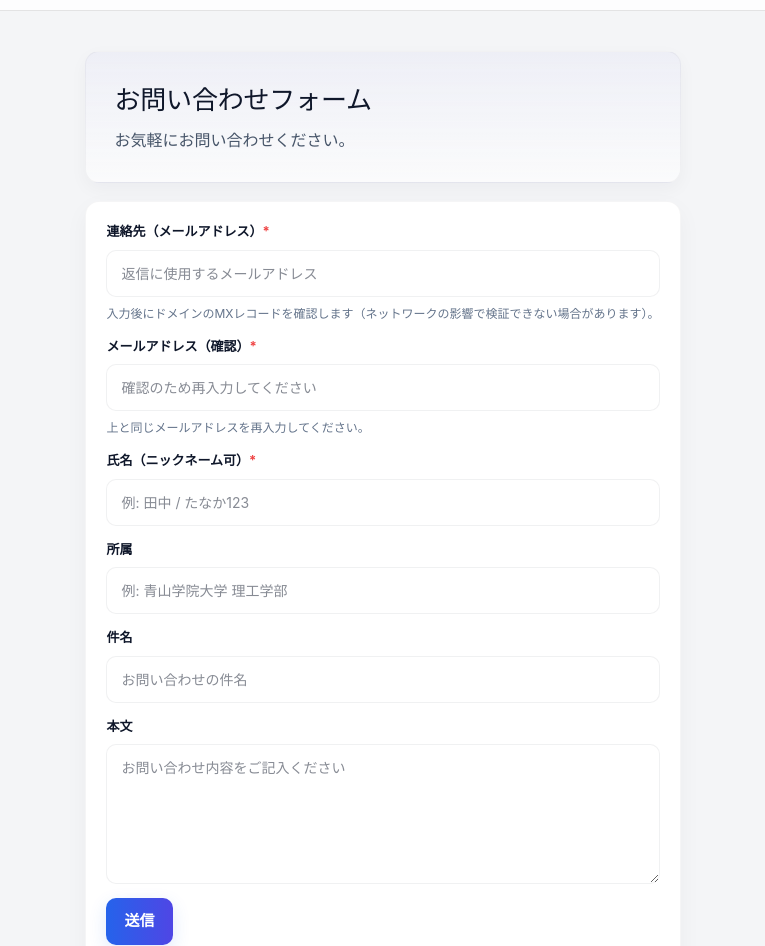
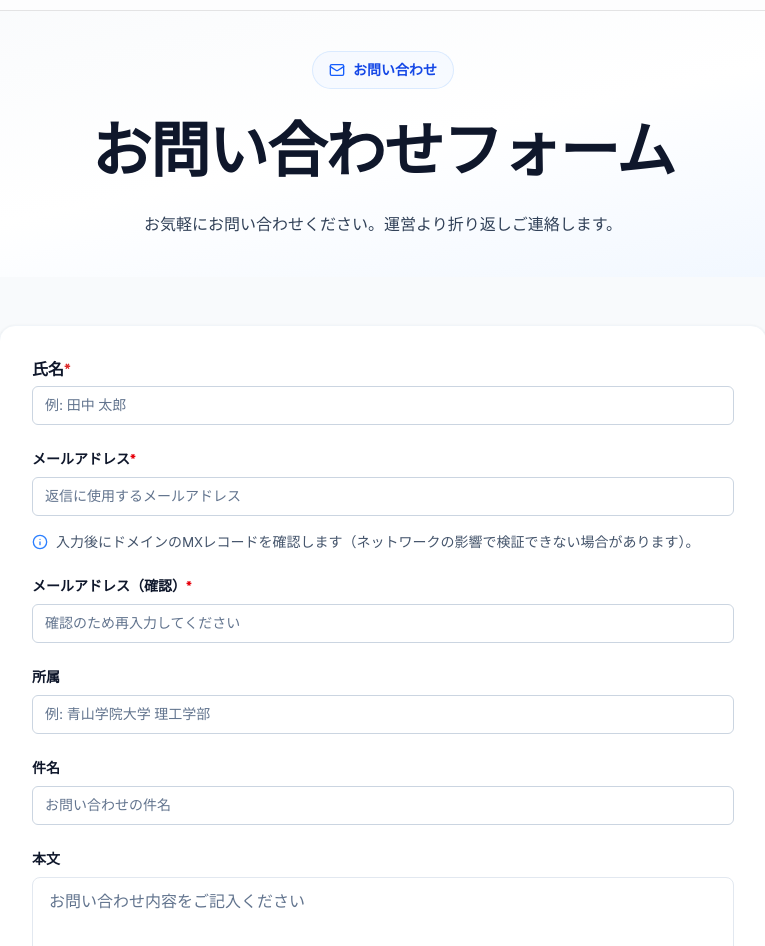
Before and after one commit to digitart-tech-assoc/AuthWebApp, a Next.js app in the folder frontend/: page /contact in a window 1280 px wide. Shown: the part 46-992 px from the top of the page, without its empty margins (257-1022 px from the left). Built offline with nearby package versions, Linux system fonts and the light colour scheme; no server answers.

Commit message:
feat: お問い合わせフォームのデザインを改善し、ユーザーインターフェースを向上

```diff
--- a/frontend/src/app/contact/page.tsx
+++ b/frontend/src/app/contact/page.tsx
@@ -1,8 +1,10 @@
 "use client";
 
 import { useState } from "react";
-import styles from "../join/join.module.css";
+import { Mail, Info } from "lucide-react";
 import { submitContact } from "@/actions/contact";
+import NameInput from "@/components/forms/NameInput";
+import TextInput from "@/components/forms/TextInput";
 
 export default function ContactPage() {
   const [email, setEmail] = useState("");
@@ -109,123 +111,151 @@ export default function ContactPage() {
   }
 
   return (
-    <main className={styles.page}>
-      <section className={styles.hero}>
-        <h1 className={styles.title}>お問い合わせフォーム</h1>
-        <p className={styles.lead}>お気軽にお問い合わせください。</p>
+    <main className="bg-slate-50 text-slate-900 font-sans min-h-screen">
+      <section className="bg-gradient-to-br from-slate-50 via-white to-blue-50 pt-10 pb-10 md:pt-10 md:pb-10 px-6">
+        <div className="max-w-4xl mx-auto text-center space-y-6 md:space-y-8">
+          <div className="inline-block">
+            <div className="inline-flex items-center gap-2 px-4 py-2 rounded-full border border-blue-200/50 bg-blue-50/50">
+              <Mail className="w-4 h-4 text-blue-600" />
+              <span className="text-sm font-semibold text-blue-700">お問い合わせ</span>
+            </div>
+          </div>
+
+          <h1 className="text-4xl md:text-5xl lg:text-6xl font-extrabold tracking-tight">
+            <span className="text-slate-900">お問い合わせフォーム</span>
+          </h1>
+          <p className="text-slate-700 max-w-2xl mx-auto">お気軽にお問い合わせください。運営より折り返しご連絡します。</p>
+        </div>
       </section>
 
-      <section className={styles.card}>
-        <form className={styles.form} onSubmit={(e) => { e.preventDefault(); handleSubmit(); }}>
-          <div className={styles.field}>
-            <label className={styles.label}>連絡先（メールアドレス）<span className={styles.required}>*</span></label>
-            <input
-              className={styles.input}
+      <section className="py-12 px-4">
+        <div className="max-w-3xl mx-auto">
+          <div className="bg-white rounded-2xl border border-slate-100 p-6 md:p-8 shadow-sm mb-8">
+            <form className="space-y-6" onSubmit={(e) => { e.preventDefault(); handleSubmit(); }}>
+              <div className="space-y-2">
+                <NameInput
+                  className="w-full px-4 py-3 border border-slate-200 rounded-lg text-slate-900 placeholder-slate-500 focus:outline-none focus:ring-2 focus:ring-blue-500 focus:border-transparent transition"
+                  placeholder="例: 田中 太郎"
+                  value={name}
+                  onChange={(v) => setName(v)}
+                />
+              </div>
+
+              <div className="space-y-2">
+                <label className="block text-sm font-bold text-slate-900">メールアドレス<span className="text-red-600">*</span></label>
+                <TextInput
+                  className="w-full px-4 py-3 border border-slate-200 rounded-lg text-slate-900 placeholder-slate-500 focus:outline-none focus:ring-2 focus:ring-blue-500 focus:border-transparent transition"
                   type="email"
                   placeholder="返信に使用するメールアドレス"
                   value={email}
-              onChange={(e) => { setEmail(e.target.value); setEmailExists(null); }}
+                  onChange={(v) => { setEmail(v); setEmailExists(null); }}
                   onBlur={async () => { setEmailTouched(true); await validateEmail(email); }}
                   inputMode="email"
                   aria-invalid={emailTouched && !emailFormatValid(email)}
                   aria-describedby="email-help"
                 />
+                <p className="text-sm text-slate-600 flex items-start gap-2" id="email-help">
+                  <Info className="w-4 h-4 flex-shrink-0 mt-0.5 text-blue-500" />
                   {emailTouched && !emailFormatValid(email) ? (
-              <p className={styles.errorText} id="email-help">メールアドレスの形式が正しくありません。</p>
+                    <span className="text-red-600">メールアドレスの形式が正しくありません。</span>
                   ) : emailChecking ? (
-              <p className={styles.helperText} id="email-help">メールサーバーを確認しています…</p>
+                    <span className="text-blue-600">メールサーバーを確認中…</span>
                   ) : emailExists === true ? (
-              <p className={styles.helperText} id="email-help">受信可能なドメインが見つかりました。</p>
+                    <span className="text-emerald-600">受信可能なドメインが見つかりました。</span>
                   ) : emailExists === false ? (
-              <p className={styles.errorText} id="email-help">メールサーバーが見つかりません。ドメイン名を確認してください。</p>
+                    <span className="text-red-600">メールサーバーが見つかりません。ドメイン名を確認してください。</span>
                   ) : (
-              <p className={styles.helperText} id="email-help">入力後にドメインのMXレコードを確認します（ネットワークの影響で検証できない場合があります）。</p>
+                    <span>入力後にドメインのMXレコードを確認します（ネットワークの影響で検証できない場合があります）。</span>
                   )}
+                </p>
               </div>
 
-          <div className={styles.field}>
-            <label className={styles.label}>メールアドレス（確認）<span className={styles.required}>*</span></label>
-            <input
-              className={styles.input}
+              <div className="space-y-2">
+                <label className="block text-sm font-bold text-slate-900">メールアドレス（確認）<span className="text-red-600">*</span></label>
+                <TextInput
+                  className="w-full px-4 py-3 border border-slate-200 rounded-lg text-slate-900 placeholder-slate-500 focus:outline-none focus:ring-2 focus:ring-blue-500 focus:border-transparent transition"
                   type="email"
                   placeholder="確認のため再入力してください"
                   value={confirmEmail}
-              onChange={(e) => setConfirmEmail(e.target.value)}
+                  onChange={(v) => setConfirmEmail(v)}
                   onBlur={() => setConfirmTouched(true)}
                   inputMode="email"
                   aria-invalid={confirmTouched && (confirmEmail !== email || !emailFormatValid(confirmEmail))}
                   aria-describedby="confirm-email-help"
                 />
                 {confirmTouched && confirmEmail !== email ? (
-              <p className={styles.errorText} id="confirm-email-help">メールアドレスが一致しません。</p>
-            ) : confirmTouched && !emailFormatValid(confirmEmail) ? (
-              <p className={styles.errorText} id="confirm-email-help">確認用メールアドレスの形式が正しくありません。</p>
-            ) : (
-              <p className={styles.helperText} id="confirm-email-help">上と同じメールアドレスを再入力してください。</p>
-            )}
+                  <p className="text-sm text-red-600 flex items-start gap-2" id="confirm-email-help">メールアドレスが一致しません。</p>
+                ) : null}
               </div>
 
-          <div className={styles.field}>
-            <label className={styles.label}>氏名（ニックネーム可）<span className={styles.required}>*</span></label>
-            <input
-              className={styles.input}
-              placeholder="例: 田中 / たなか123"
-              value={name}
-              onChange={(e) => setName(e.target.value)}
+              <div className="space-y-2">
+                <label className="block text-sm font-bold text-slate-900">所属</label>
+                <TextInput
+                  className="w-full px-4 py-3 border border-slate-200 rounded-lg text-slate-900 placeholder-slate-500"
+                  placeholder="例: 青山学院大学 理工学部"
+                  value={affiliation}
+                  onChange={(v) => setAffiliation(v)}
                 />
               </div>
 
-          <div className={styles.field}>
-            <label className={styles.label}>所属</label>
-            <input
-              className={styles.input}
-              placeholder="例: 青山学院大学 理工学部"
-              value={affiliation}
-              onChange={(e) => setAffiliation(e.target.value)}
+              <div className="space-y-2">
+                <label className="block text-sm font-bold text-slate-900">件名</label>
+                <TextInput
+                  className="w-full px-4 py-3 border border-slate-200 rounded-lg text-slate-900 placeholder-slate-500"
+                  placeholder="お問い合わせの件名"
+                  value={subject}
+                  onChange={(v) => setSubject(v)}
                 />
               </div>
 
-          <div className={styles.field}>
-            <label className={styles.label}>件名</label>
-            <input
-              className={styles.input}
-              placeholder="お問い合わせの件名"
-              value={subject}
-              onChange={(e) => setSubject(e.target.value)}
-            />
-          </div>
-
-          <div className={styles.field}>
-            <label className={styles.label}>本文</label>
+              <div className="space-y-2">
+                <label className="block text-sm font-bold text-slate-900">本文</label>
                 <textarea
-              className={styles.textarea}
+                  className="w-full px-4 py-3 border border-slate-200 rounded-lg text-slate-900 placeholder-slate-500 focus:outline-none focus:ring-2 focus:ring-blue-500 transition resize-none"
                   placeholder="お問い合わせ内容をご記入ください"
+                  rows={6}
                   value={message}
                   onChange={(e) => setMessage(e.target.value)}
                 />
               </div>
 
-          <div className={styles.actions}>
+              {formError && (
+                <div className="bg-red-50 border border-red-200 rounded-lg p-4 flex gap-3">
+                  <Info className="w-5 h-5 text-red-600 flex-shrink-0 mt-0.5" />
+                  <p className="text-red-700 font-medium">{formError}</p>
+                </div>
+              )}
+              {formSuccess && (
+                <div className="bg-emerald-50 border border-emerald-200 rounded-lg p-4 flex gap-3">
+                  <Info className="w-5 h-5 text-emerald-600 flex-shrink-0 mt-0.5" />
+                  <p className="text-emerald-700 font-medium">{formSuccess}</p>
+                </div>
+              )}
+
+              <div className="flex flex-col gap-3 pt-4">
                 <button
-              type="submit"
-              className={styles.primary}
+                  type="button"
+                  className="w-full px-6 py-3 bg-gradient-to-r from-blue-600 to-cyan-600 text-white font-bold rounded-lg hover:from-blue-700 hover:to-cyan-700 transition-all hover:shadow-lg active:scale-95"
+                  onClick={handleSubmit}
                   disabled={isSubmitting}
                 >
                   {isSubmitting ? "送信中…" : "送信"}
                 </button>
               </div>
             </form>
+          </div>
 
-        {formError && (
-          <p style={{ color: "#b91c1c", marginTop: 16, fontSize: 14 }}>
-            ❌ {formError}
-          </p>
-        )}
-        {formSuccess && (
-          <p style={{ color: "#15803d", marginTop: 16, fontSize: 14 }}>
-            ✅ {formSuccess}
-          </p>
-        )}
+          <div className="bg-blue-50/50 border border-blue-200 rounded-2xl p-6 md:p-8 mt-6 mb-8">
+            <h2 className="text-xl font-bold text-slate-900 mb-4 flex items-center gap-3">
+              <Info className="w-6 h-6 text-blue-600" />
+              よくある質問
+            </h2>
+            <ul className="space-y-3 ml-4 text-slate-700 leading-relaxed list-disc pl-5">
+              <li>フォームが動作しない場合は aoyama.tech.exe@gmail.com までご連絡ください。</li>
+              <li>返信まで数日かかる場合があります。件名に要点を明記してください。</li>
+            </ul>
+          </div>
+        </div>
       </section>
     </main>
   );
```
Lines whose indentation alone changed are shown as unchanged.
